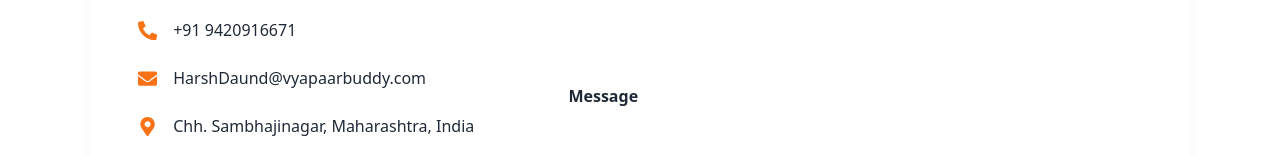
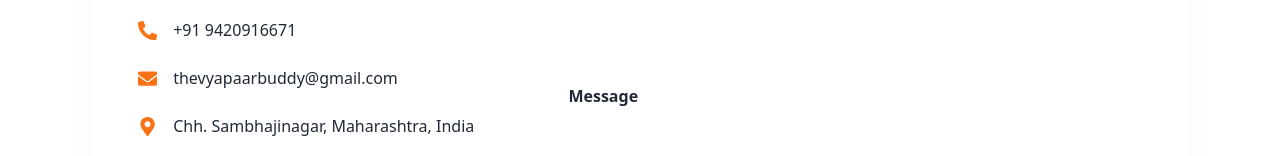
Before and after one commit to Sujal-88/VyaaparBuddy-3, a Next.js app: page /contact in a window 1280 px wide. Shown: the part 481-637 px from the top of the page. Built offline with nearby package versions, Linux system fonts and the light colour scheme.

Commit message:
Update contact email page.js

```diff
--- a/app/contact/page.js
+++ b/app/contact/page.js
@@ -79,7 +79,7 @@ export default function ContactPage() {
                         </div>
                         <div className={styles.infoItem}>
                             <FaEnvelope className={styles.icon} />
-                            <span>HarshDaund@vyapaarbuddy.com</span>
+                            <span>thevyapaarbuddy@gmail.com</span>
                         </div>
                         <div className={styles.infoItem}>
                             <FaMapMarkerAlt className={styles.icon} />
```
